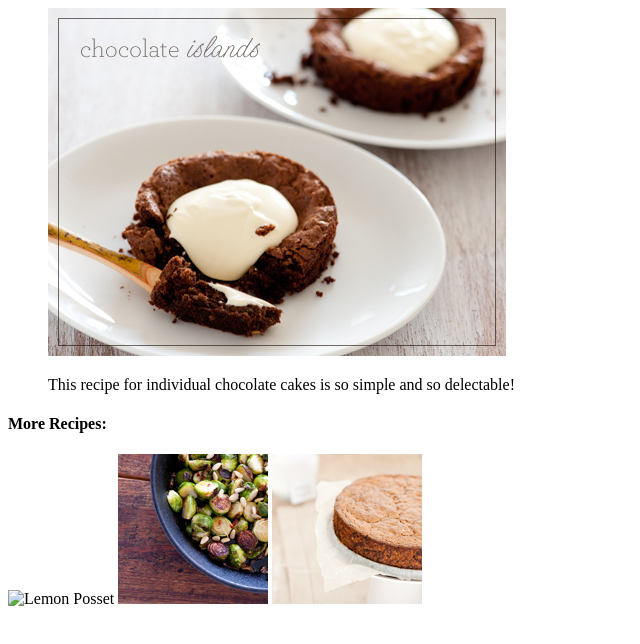
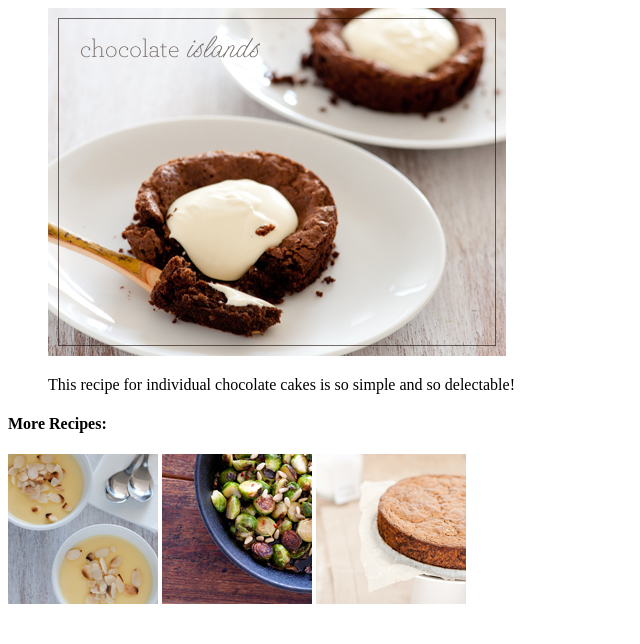
Before and after one commit to callyhazzard/images, a plain HTML site: page index.html in a window 1280 px wide. Shown: the part 118-762 px from the top of the page, without its empty margins (0-640 px from the left). Drawn offline with Linux system fonts and the light colour scheme.

Commit message:
Update index.html

```diff
--- a/index.html
+++ b/index.html
@@ -21,7 +21,7 @@
     </figure>
     <h4>More Recipes:</h4>
     <p>
-     <img src="lemon-posset.jpg"
+     <img src="images/lemon-posset.jpg"
           alt="Lemon Posset"
           title="Lemon Posset Dessert" />
       <img src="images/roasted-brussel-sprouts.jpg"
```
